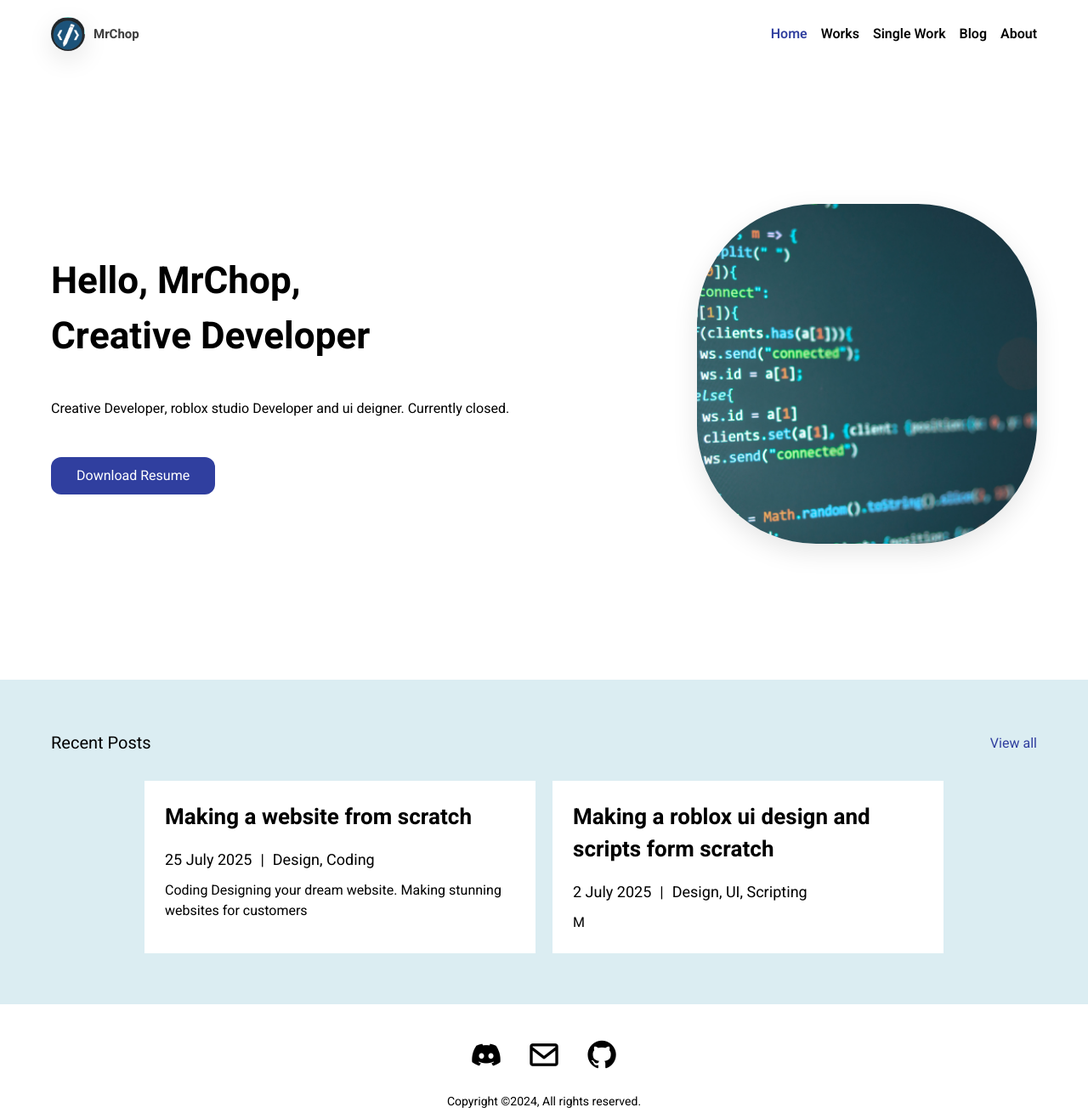
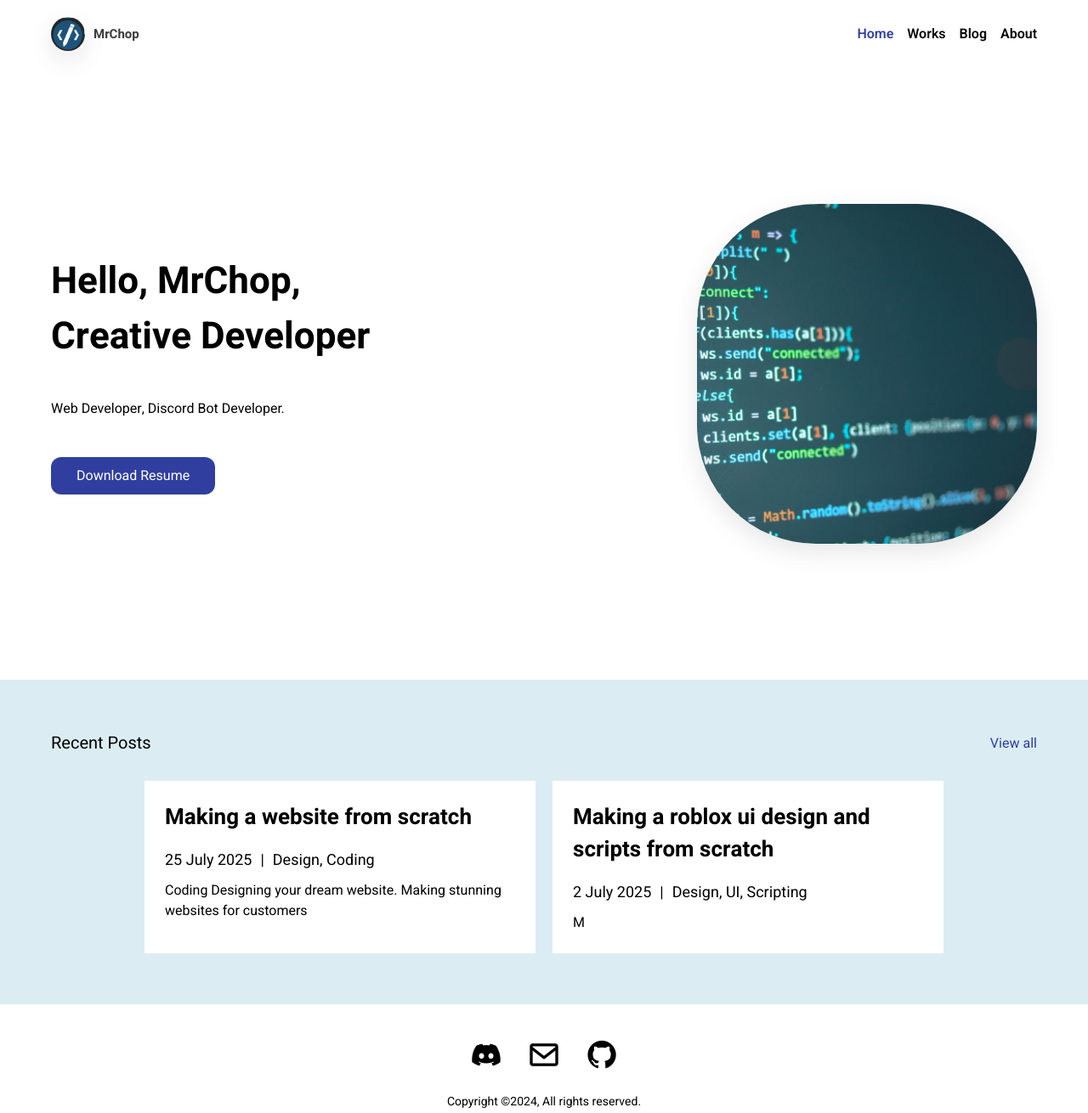
Before and after one commit to MrChop1/Personal.Portfolio, a plain HTML site: page index.html in a window 1280 px wide. Shown: the whole page at 85% size. Drawn offline with nearby package versions, Linux system fonts and the light colour scheme.

Commit message:
index.html

```diff
--- a/index.html
+++ b/index.html
@@ -19,7 +19,6 @@
         <div class="nav-links">
             <a class="selected" href="index.html">Home</a>
             <a href="works.html">Works</a>
-            <a href="single-work.html">Single Work</a>
             <a href="blog.html">Blog</a>
             <a href="about.html">About</a>
         </div>
@@ -28,7 +27,7 @@
     <div class="main">
         <div class="info">
             <h1>Hello, MrChop, <br>Creative Developer</h1>
-            <p>Creative Developer, roblox studio Developer and ui deigner. Currently closed.</p>
+            <p>Web Developer, Discord Bot Developer.</p>
             <button>Download Resume</button>
         </div>
         <img src="images/codding.png">
@@ -50,7 +49,7 @@
                 <p>Coding Designing your dream website. Making stunning websites for customers<p>
             </div>
             <div class="post-item">
-                <h3>Making a roblox ui design and scripts form scratch</h3>
+                <h3>Making a roblox ui design and scripts from scratch</h3>
                 <div class="info">
                     <h5>2 July 2025</h5>
                     <h5>|</h5>
```
